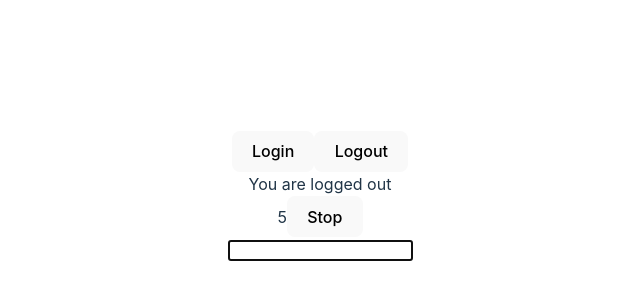
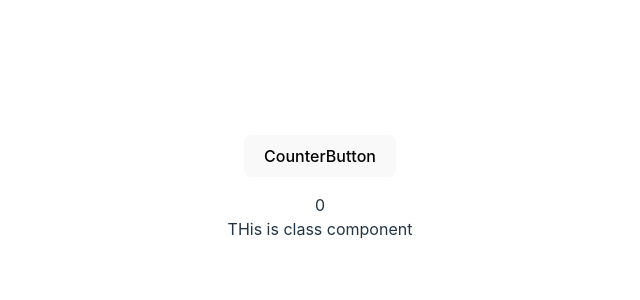
Before and after one commit to Dakshay505/react-typescript, a React (Vite) app: page / in a window 1280 px wide. Shown: the part 204-504 px from the top of the page, without its empty margins (320-960 px from the left). Built offline with nearby package versions, Linux system fonts and the light colour scheme.

Commit message:
added class component

```diff
--- a/src/App.tsx
+++ b/src/App.tsx
@@ -1,4 +1,5 @@
 import "./App.css";
+import Counter from "./components/class/Counter";
 // import ConditionStatus from "./components/ConditionStatus";
 // import CounterUseReducer from "./components/CounterUseReducer";
 // import EventProps from "./components/EventProps";
@@ -10,10 +11,10 @@ import "./App.css";
 
 // import Box from "./components/context/Box";
 // import ThemeContextProvider from "./components/context/ThemeContextProvider";
-import User from "./components/context/User";
-import UserProvider  from "./components/context/User.Context";
-import DomRef from "./components/ref/DomRef";
-import MutableRef from "./components/ref/MutableRef";
+// import User from "./components/context/User";
+// import UserProvider  from "./components/context/User.Context";
+// import DomRef from "./components/ref/DomRef";
+// import MutableRef from "./components/ref/MutableRef";
 
 function App() {
   //  const person = {
@@ -51,11 +52,15 @@ function App() {
       {/* <ThemeContextProvider>
         <Box />
       </ThemeContextProvider> */}
-      <UserProvider>
+      {/* <UserProvider>
          <User/>
       </UserProvider>
       <MutableRef/>
-      <DomRef/>
+      <DomRef/> */}
+
+      <Counter message="THis is class component" />
+
+
     </>
   );
 }
--- a/src/components/class/Counter.tsx
+++ b/src/components/class/Counter.tsx
@@ -20,7 +20,7 @@ export default class Counter extends Component <CounterProps,CounterState> {
     return (
       <div>
        <button onClick={this.handleClick}> CounterButton</button>
-       <p>{this.state.count}</p>
+       <p>{this.state.count}<br/> {this.props.message}</p>
       </div>
     )
   }
```
